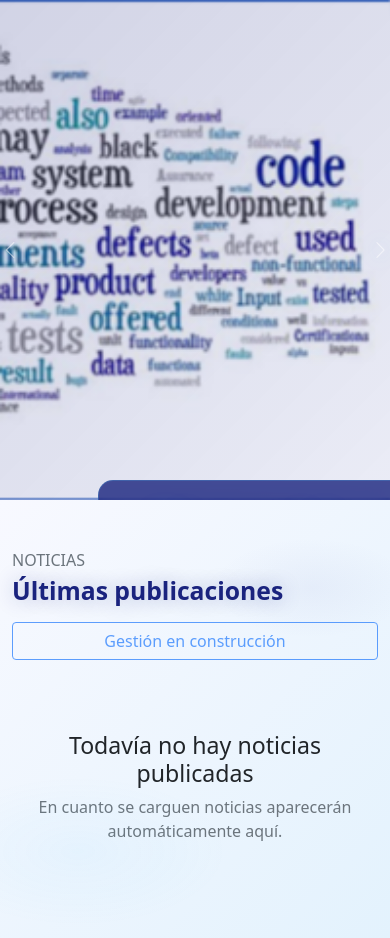
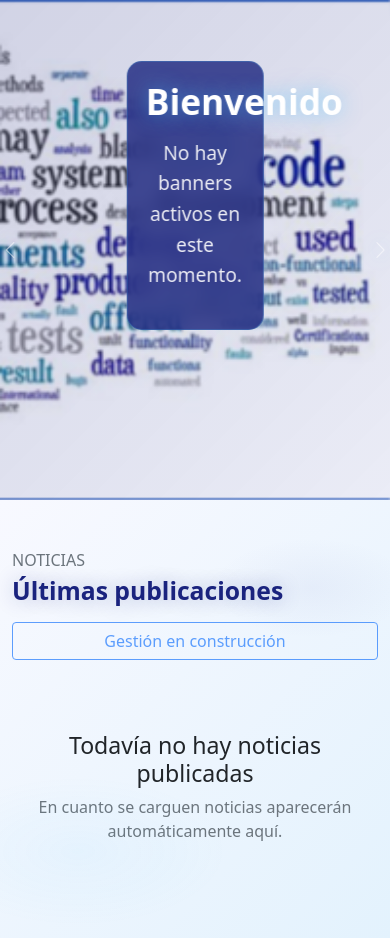
Before and after one commit to Derom-rm27/myweb, a PHP site: page / in a window 390 px wide. Shown: the part 70-1008 px from the top of the page. Run offline with PHP 8.4, Linux system fonts and the light colour scheme; data that the repository does not hold is empty.

Commit message:
Adjust banner caption position

```diff
--- a/css/home.css
+++ b/css/home.css
@@ -99,7 +99,10 @@
     max-width: 80%;
     margin: 0 auto;
     border: 1px solid rgba(64, 196, 255, 0.2);
-    position: relative;
+    position: absolute;
+    left: 50%;
+    bottom: 28%;
+    transform: translateX(-50%);
     z-index: 2;
 }
 
@@ -168,6 +171,11 @@
     .banner-cta--overlay {
         bottom: 20px;
         width: calc(100% - 24px);
+    }
+
+    .carousel-caption {
+        bottom: 34%;
+        padding: 18px;
     }
 
     .banner-cta--overlay .banner-cta__button {
```
